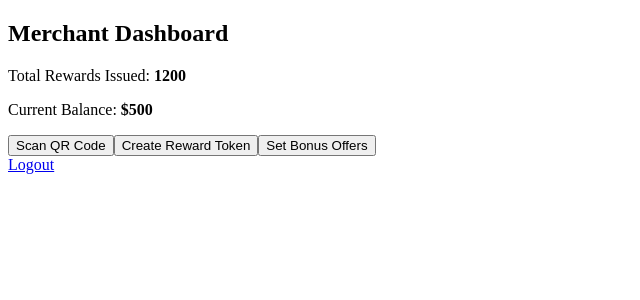
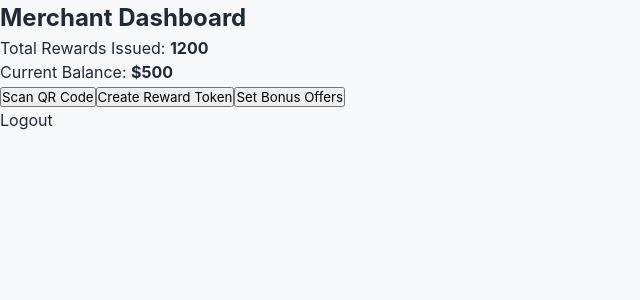
Before and after one commit to IMPAYQ/ui-impayq, a Next.js app: page /merchant/dashboard in a window 1280 px wide. Shown: the top 300 px of the page, without its empty margins (0-640 px from the left). Built offline with nearby package versions, Linux system fonts and the light colour scheme.

Commit message:
Layout css and page

```diff
--- a/src/app/globals.css
+++ b/src/app/globals.css
@@ -101,3 +101,67 @@
   --shadow-lg: 0 10px 15px -3px rgba(0, 0, 0, 0.1), 0 4px 6px -2px rgba(0, 0, 0, 0.05);
   --shadow-xl: 0 20px 25px -5px rgba(0, 0, 0, 0.1), 0 10px 10px -5px rgba(0, 0, 0, 0.04);
 }
+
+
+
+  /* Reset */
+  * {
+    margin: 0;
+    padding: 0;
+    box-sizing: border-box;
+  }
+
+  body {
+    font-family: "Poppins", -apple-system, BlinkMacSystemFont, "Segoe UI", Roboto, Oxygen, Ubuntu, Cantarell, "Open Sans",
+      "Helvetica Neue", sans-serif;
+    background-color: var(--color-background);
+    color: var(--color-gray-800);
+    line-height: 1.5;
+  }
+
+  a {
+    text-decoration: none;
+    color: inherit;
+  }
+
+  button {
+    cursor: pointer;
+    font-family: inherit;
+  }
+
+  /* Layout */
+  .app-container {
+    max-width: 28rem;
+    margin: 0 auto;
+    overflow: hidden;
+    border-radius: var(--radius-3xl);
+    box-shadow: var(--shadow-xl);
+    background-color: var(--color-white);
+    border: 8px solid var(--color-white);
+    height: 100vh;
+    display: flex;
+    flex-direction: column;
+    position: relative;
+  }
+
+  .page-container {
+    flex: 1;
+    overflow: auto;
+    padding: var(--space-5);
+    display: flex;
+    flex-direction: column;
+    min-height: calc(100vh - 4rem);
+    padding-bottom: 5rem;
+  }
+
+  .page-purple {
+    background: linear-gradient(to bottom, var(--color-purple-100), var(--color-purple-50));
+  }
+
+  .page-blue {
+    background: linear-gradient(to bottom, var(--color-blue-100), var(--color-blue-50));
+  }
+
+  .page-green {
+    background: linear-gradient(to bottom, var(--color-green-100), var(--color-green-50));
+  }
```
